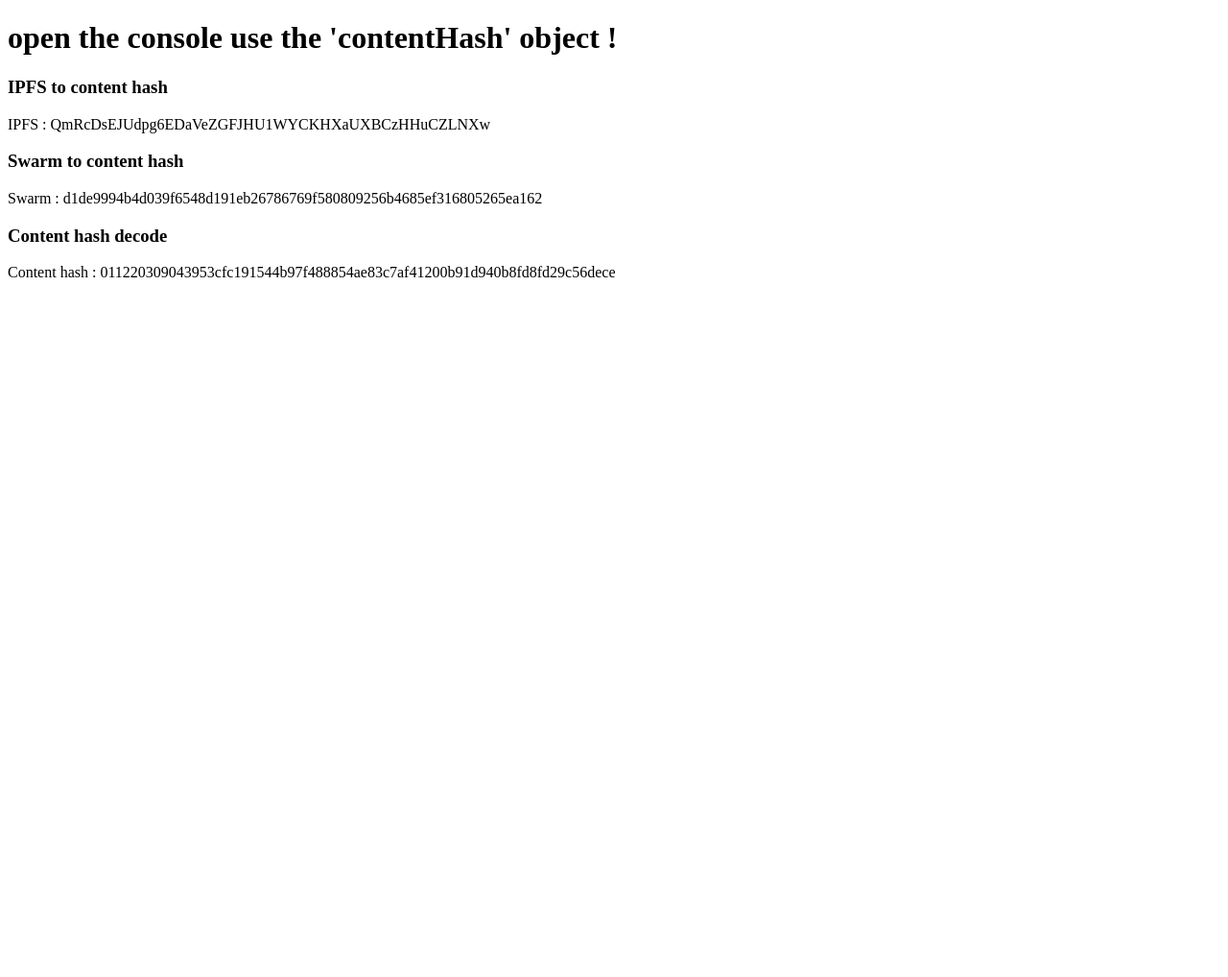
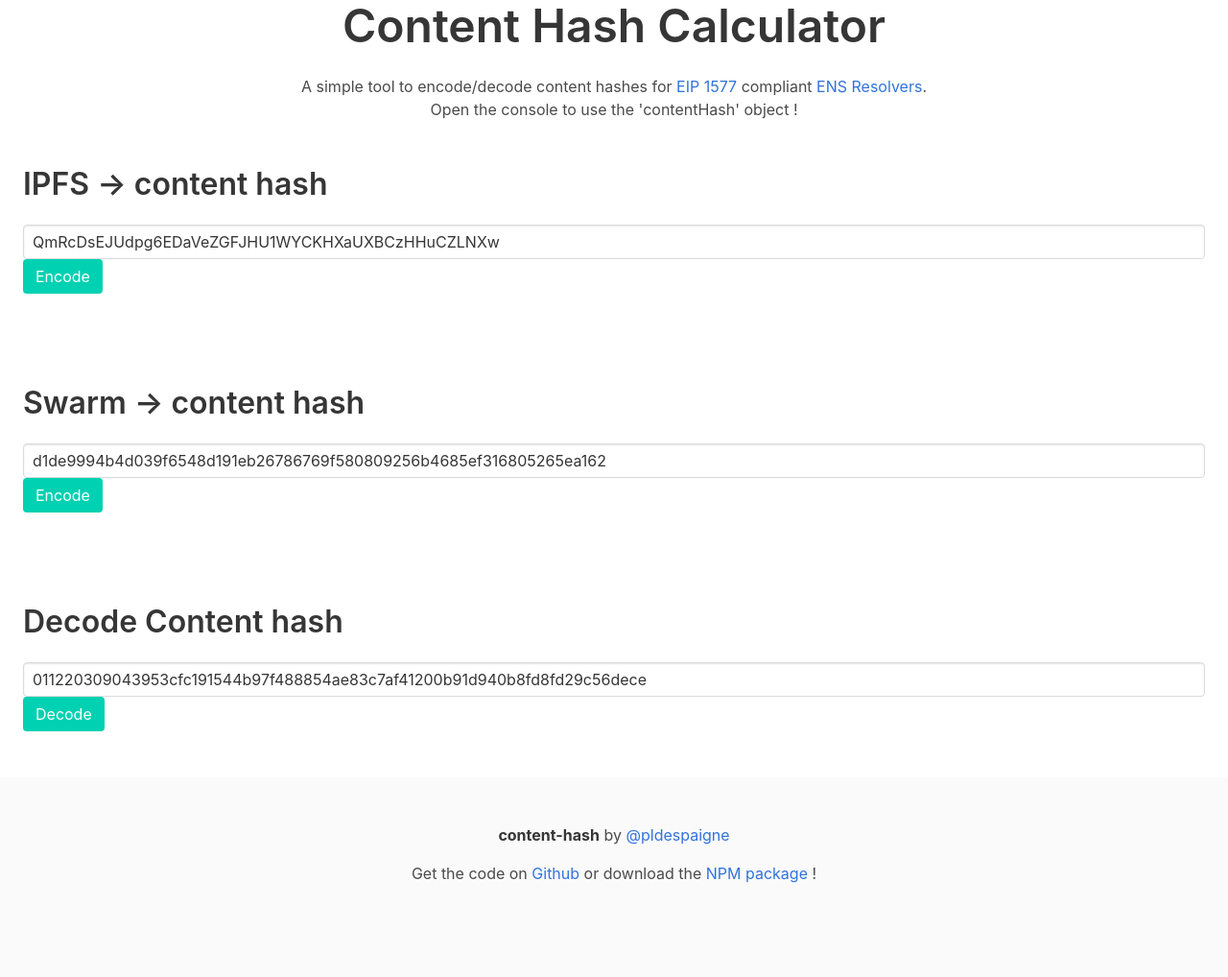
Before and after one commit to pldespaigne/content-hash, a website: page demo/index.html in a window 1280 px wide. Shown: the whole page at 96% size. Before the commit the page ends 800 px from the top, so only its background shows below. Drawn offline with nearby package versions, Linux system fonts and the light colour scheme.

Commit message:
adding demo

```diff
--- a/demo/index.html
+++ b/demo/index.html
@@ -2,28 +2,40 @@
 <html>
 	<head>
 		<meta charset="utf-8">
-		<title>Content Hash Demo</title>
-		<!-- <script type="text/javascript" src="https://wzrd.in/standalone/buffer"></script> -->
-		<!-- <script type="text/javascript" src="../node_modules/buffer/index.js"></script> -->
-		<script type="text/javascript" src="../dist/index.js"></script>
+		<meta name="viewport" content="width=device-width, initial-scale=1">
+		<title>Content Hash Calculator</title>
+		<script type="text/javascript" src="https://unpkg.com/content-hash/dist/index.js"></script>
 		<script type="text/javascript" src="main.js"></script>
+		<link rel="stylesheet" href="https://cdnjs.cloudflare.com/ajax/libs/bulma/0.7.2/css/bulma.min.css">
+		<link rel="icon" href="gear.png" size="32x32">
 	</head>
 	<body>
-		<h1>open the console use the 'contentHash' object !</h1>
-		<div>
-			<h3>IPFS to content hash</h3>
-			<p>IPFS : QmRcDsEJUdpg6EDaVeZGFJHU1WYCKHXaUXBCzHHuCZLNXw</p>
-			<p calss="ipfs" data-value="QmRcDsEJUdpg6EDaVeZGFJHU1WYCKHXaUXBCzHHuCZLNXw"></p>
+		<h1 class="title is-size-1 has-text-centered">Content Hash Calculator</h1>
+		<p class="has-text-centered">A simple tool to encode/decode content hashes for <a href="https://github.com/ethereum/EIPs/blob/master/EIPS/eip-1577.md">EIP 1577</a> compliant <a href="https://ens.readthedocs.io/en/latest/introduction.html">ENS Resolvers</a>.</p>
+		<p class="has-text-centered">Open the console to use the 'contentHash' object !</p>
+		<div class="section">
+			<h3 class="title">IPFS -> content hash</h3>
+			<input id="ipfs-input" class="level-item input" type="text" value="QmRcDsEJUdpg6EDaVeZGFJHU1WYCKHXaUXBCzHHuCZLNXw">
+			<button id="ipfs-encode" class="button is-primary">Encode</button>
+			<p id="ipfs-result"></p>
 		</div>
-		<div>
-			<h3>Swarm to content hash</h3>
-			<p>Swarm : d1de9994b4d039f6548d191eb26786769f580809256b4685ef316805265ea162</p>
-			<p class="swarm" data-value="d1de9994b4d039f6548d191eb26786769f580809256b4685ef316805265ea162"></p>
+		<div class="section">
+			<h3 class="title">Swarm -> content hash</h3>
+			<input id="swarm-input" class="input" type="text" value="d1de9994b4d039f6548d191eb26786769f580809256b4685ef316805265ea162">
+			<button id="swarm-encode" class="button is-primary">Encode</button>
+			<p id="swarm-result"></p>
 		</div>
-		<div>
-			<h3>Content hash decode</h3>
-			<p>Content hash : 011220309043953cfc191544b97f488854ae83c7af41200b91d940b8fd8fd29c56dece</p>
-			<p class="content-hash" data-value="011220309043953cfc191544b97f488854ae83c7af41200b91d940b8fd8fd29c56dece"></p>
+		<div class="section">
+			<h3 class="title">Decode Content hash</h3>
+			<input id="content-input" class="input" type="text" value="011220309043953cfc191544b97f488854ae83c7af41200b91d940b8fd8fd29c56dece">
+			<button id="content-decode" class="button is-primary">Decode</button>
+			<p id="content-result"></p>
 		</div>
+		<footer class="footer">
+			<div class="content has-text-centered">
+				<p><strong>content-hash</strong> by <a href="https://twitter.com/pldespaigne">@pldespaigne</a></p>
+				<p>Get the code on <a href="https://github.com/pldespaigne/content-hash">Github</a> or download the <a href="https://www.npmjs.com/package/content-hash">NPM package</a> !</p>
+			</div>
+		</footer>
 	</body>
 </html>
--- a/demo/main.js
+++ b/demo/main.js
@@ -1,6 +1,25 @@
 
 window.onload = () => {
+	console.log('contentHash')
 
+	const ipfsInputElem = document.getElementById('ipfs-input')
+	const ipfsButtonElem = document.getElementById('ipfs-encode')
+	const ipfsResultElem = document.getElementById('ipfs-result')
+	ipfsButtonElem.addEventListener('click', () => {
+		ipfsResultElem.innerHTML = contentHash.fromIpfs(ipfsInputElem.value).toString('hex')
+	})
 
+	const swarmInputElem = document.getElementById('swarm-input')
+	const swarmButtonElem = document.getElementById('swarm-encode')
+	const swarmResultElem = document.getElementById('swarm-result')
+	swarmButtonElem.addEventListener('click', () => {
+		swarmResultElem.innerHTML = contentHash.fromSwarm(swarmInputElem.value).toString('hex')
+	})
 
+	const contentInputElem = document.getElementById('content-input')
+	const contentButtonElem = document.getElementById('content-decode')
+	const contentResultElem = document.getElementById('content-result')
+	contentButtonElem.addEventListener('click', () => {
+		contentResultElem.innerHTML = contentHash.decode(contentHash.hexStringToBuffer(contentInputElem.value))
+	})
 }
--- a/package.json
+++ b/package.json
@@ -9,7 +9,8 @@
   },
   "scripts": {
     "build": "browserify index.js --s contentHash > dist/index.js",
-    "demo": "static .",
+    "demo": "static ./demo",
+    "deploy-demo": "surge demo https://content-hash.surge.sh",
     "test": "mocha"
   },
   "author": "pldespaigne",
@@ -23,6 +24,7 @@
     "browserify": "^16.2.3",
     "chai": "^4.2.0",
     "mocha": "^5.2.0",
-    "node-static": "^0.7.11"
+    "node-static": "^0.7.11",
+    "surge": "^0.20.1"
   }
 }
```
Also changed, not shown: demo/gear.png (added), 1 other file.
